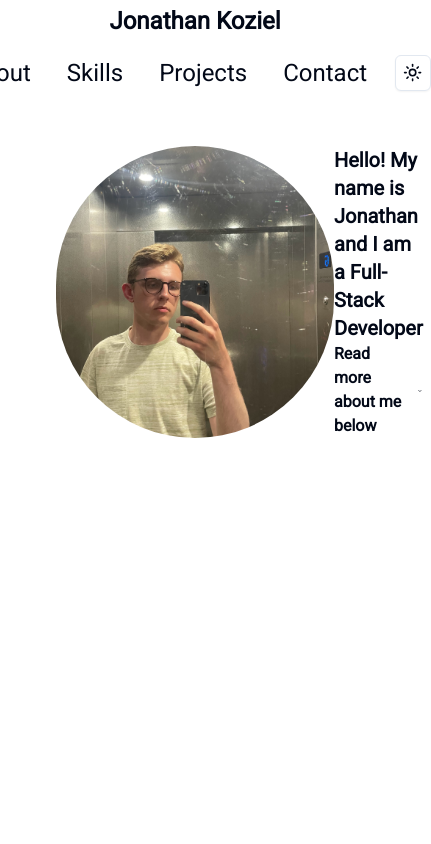
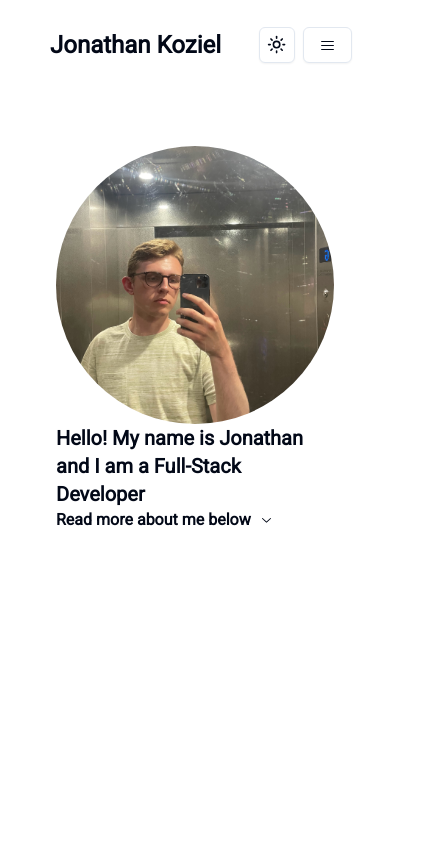
Before and after one commit to j-koziel/my-portfolio, a Next.js app: page / in a window 390 px wide. Shown: the top 844 px of the page, 431 px wide, since content can reach past the window. Built offline with nearby package versions, Linux system fonts and the light colour scheme.

Commit message:
feat: made the navigation bar responsive

```diff
--- a/package.json
+++ b/package.json
@@ -14,7 +14,7 @@
     "@fortawesome/free-regular-svg-icons": "^6.5.1",
     "@fortawesome/free-solid-svg-icons": "^6.5.1",
     "@fortawesome/react-fontawesome": "latest",
-    "@radix-ui/react-dropdown-menu": "^2.0.6",
+    "@radix-ui/react-dropdown-menu": "^2.1.1",
     "@radix-ui/react-icons": "^1.3.0",
     "@radix-ui/react-separator": "^1.0.3",
     "@radix-ui/react-slot": "^1.0.2",
--- a/src/components/nav-menu.tsx
+++ b/src/components/nav-menu.tsx
@@ -1,5 +1,17 @@
+"use client";
+
+import * as React from "react";
+import { HamburgerMenuIcon } from "@radix-ui/react-icons";
+
 import { NavLink } from "@/types/links";
 import { ThemeModeToggle } from "./theme-mode-toggle";
+import { Button } from "./ui/button";
+import {
+  DropdownMenu,
+  DropdownMenuContent,
+  DropdownMenuItem,
+  DropdownMenuTrigger,
+} from "@/components/ui/dropdown-menu";
 
 export function NavMenu() {
   const links: NavLink[] = [
@@ -22,25 +34,42 @@ export function NavMenu() {
   ];
 
   const linkHoverAnimation =
-    "hover:bg-secondary hover:drop-shadow-xl hover:drop-shadow-tarawera-200 transition-all ";
+    "hover:bg-secondary hover:drop-shadow-xl hover:drop-shadow-tarawera-200 transition-all";
 
   return (
-    <nav className="h-[90px] min-w-full backdrop-filter backdrop-blur-2xl bg-opacity-50 text-tarawera-50 text-2xl flex flex-col justify-center items-center px-[38px] sticky top-0 sm:flex-col sm:justify-center md:flex-row md:justify-between">
+    <nav className="h-[90px] min-w-full backdrop-filter backdrop-blur-2xl bg-opacity-50 text-tarawera-50 text-2xl flex justify-between items-center px-[38px] sticky top-0 md:flex-row md:justify-between">
       <a href="/" className={`font-bold p-3 rounded-md ${linkHoverAnimation}`}>
         Jonathan Koziel
       </a>
-      <section className="flex items-center">
+      <div className="flex items-center gap-x-2">
         {links.map((link: NavLink, i: number) => (
           <a
             key={i}
             href={link.href}
-            className={`mr-5 p-2 rounded-md ${linkHoverAnimation}`}
+            className={`mr-5 p-2 rounded-md ${linkHoverAnimation} hidden sm:block md:block lg:block xl:block`}
           >
             {link.label}
           </a>
         ))}
         <ThemeModeToggle />
-      </section>
+        <DropdownMenu>
+          <DropdownMenuTrigger asChild>
+            <Button
+              variant="outline"
+              className="block sm:hidden md:hidden lg:hidden xl:hidden"
+            >
+              <HamburgerMenuIcon />
+            </Button>
+          </DropdownMenuTrigger>
+          <DropdownMenuContent>
+            {links.map((link: NavLink, i: number) => (
+              <DropdownMenuItem key={i}>
+                <a href={link.href}>{link.label}</a>
+              </DropdownMenuItem>
+            ))}
+          </DropdownMenuContent>
+        </DropdownMenu>
+      </div>
     </nav>
   );
 }
--- a/src/components/sections/home-section.tsx
+++ b/src/components/sections/home-section.tsx
@@ -7,7 +7,7 @@ export function HomeSection() {
       className="min-h-screen text-tarawera-50 font-bold flex flex-col items-center"
       id="home"
     >
-      <div className="flex">
+      <div className="flex flex-col">
         <Image
           src="/profile_picture.jpg"
           alt="Me"
--- a/src/components/sections/projects-section.tsx
+++ b/src/components/sections/projects-section.tsx
@@ -4,7 +4,7 @@ export function ProjectsSection() {
       id="projects"
       className="min-h-screen flex items-center justify-center"
     >
-      This will be the projects section
+      Projects coming soon
     </main>
   );
 }
```
Also changed, not shown: 1 other file (tests, documents, lock files or other folders).
